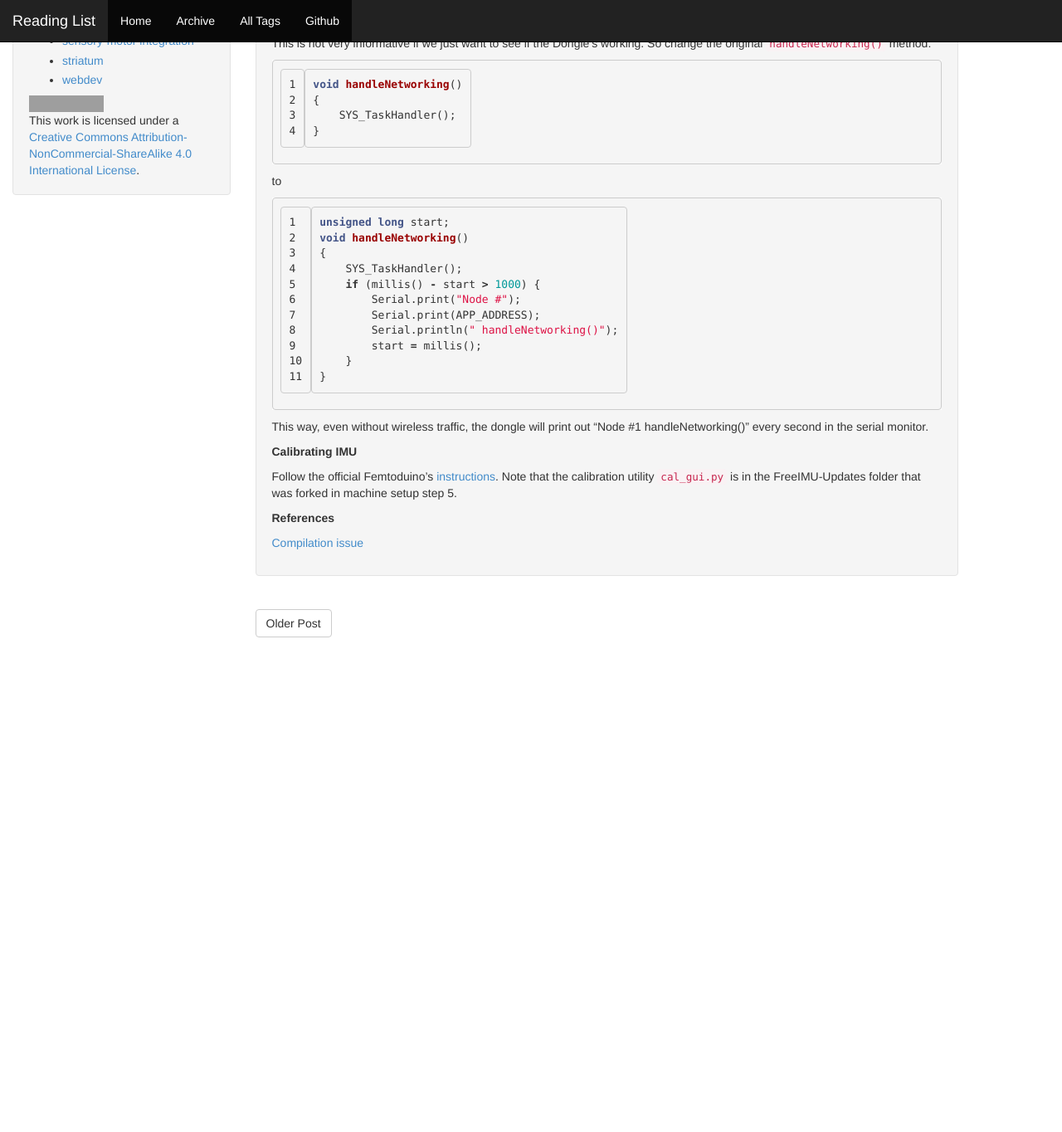
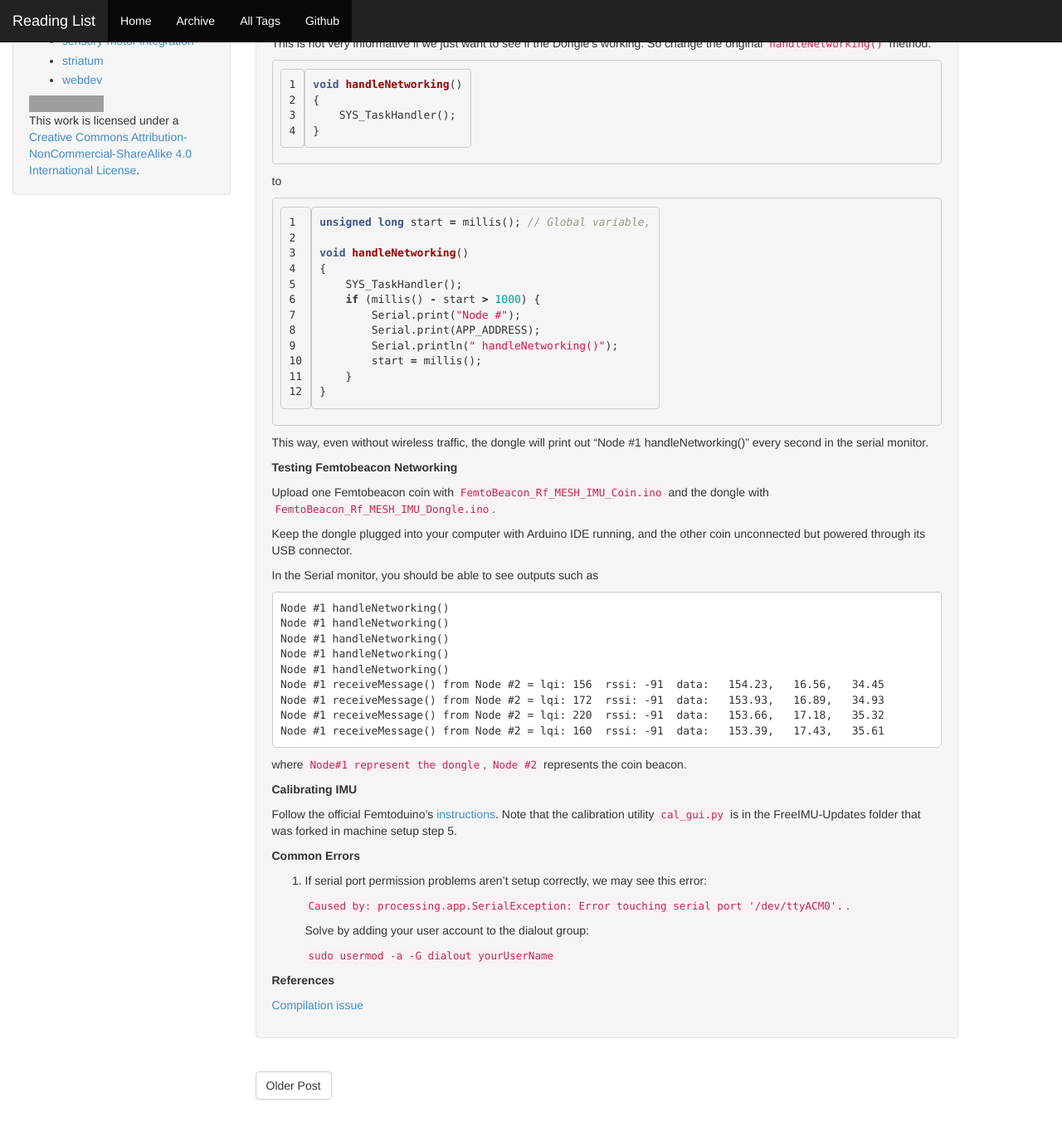
Before and after one commit to allenyin/reading_list, a Jekyll site: the page built from _posts/2017-02-24-FemtoBeacon.md, in a window 1280 px wide and 1400 px high, scrolled down 1558 px. Shown: the top 1364 px of the window at 83% size. Built offline with Jekyll 4.4.1, drawn with Linux system fonts in a browser that asks for light colours; before the commit the page ends 2406 px from its top, so only the background shows below that; some of the changed text lies outside the part shown; grey boxes are pictures that could not be loaded.

Commit message:
Updated procedures for running FemtoBeacon

````diff
--- a/_posts/2017-02-24-FemtoBeacon.md
+++ b/_posts/2017-02-24-FemtoBeacon.md
@@ -90,7 +90,8 @@ void handleNetworking()
 to
 
 {% highlight c linenos=table%}
-unsigned long start;
+unsigned long start = millis(); // Global variable,
+
 void handleNetworking()
 {
     SYS_TaskHandler();
@@ -105,11 +106,43 @@ void handleNetworking()
 
 This way, even without wireless traffic, the dongle will print out "Node #1 handleNetworking()" every second in the serial monitor.
 
+**Testing Femtobeacon Networking**
+
+Upload one Femtobeacon coin with `FemtoBeacon_Rf_MESH_IMU_Coin.ino` and the dongle with `FemtoBeacon_Rf_MESH_IMU_Dongle.ino`.
+
+Keep the dongle plugged into your computer with Arduino IDE running, and the other coin unconnected but powered through its USB connector.
+
+In the Serial monitor, you should be able to see outputs such as
+
+```
+Node #1 handleNetworking()
+Node #1 handleNetworking()
+Node #1 handleNetworking()
+Node #1 handleNetworking()
+Node #1 handleNetworking()
+Node #1 receiveMessage() from Node #2 = lqi: 156  rssi: -91  data:   154.23,   16.56,   34.45
+Node #1 receiveMessage() from Node #2 = lqi: 172  rssi: -91  data:   153.93,   16.89,   34.93
+Node #1 receiveMessage() from Node #2 = lqi: 220  rssi: -91  data:   153.66,   17.18,   35.32
+Node #1 receiveMessage() from Node #2 = lqi: 160  rssi: -91  data:   153.39,   17.43,   35.61
+```
+
+where `Node#1 represent the dongle`, `Node #2` represents the coin beacon.
+
+
 **Calibrating IMU**
 
 Follow the official Femtoduino's [instructions](https://femtoduino.com/examples/calibration-info). Note that the calibration utility `cal_gui.py` is in the FreeIMU-Updates folder that was forked in machine setup step 5.
 
 
+**Common Errors**
+
+1. If serial port permission problems aren't setup correctly, we may see this error:
+
+    `Caused by: processing.app.SerialException: Error touching serial port '/dev/ttyACM0'.`.
+
+    Solve by adding your user account to the dialout group:
+
+    `sudo usermod -a -G dialout yourUserName`
 
 
 **References**
````
Also changed, not shown: other parts of _posts/2017-02-24-FemtoBeacon.md (+1 -1 lines).
